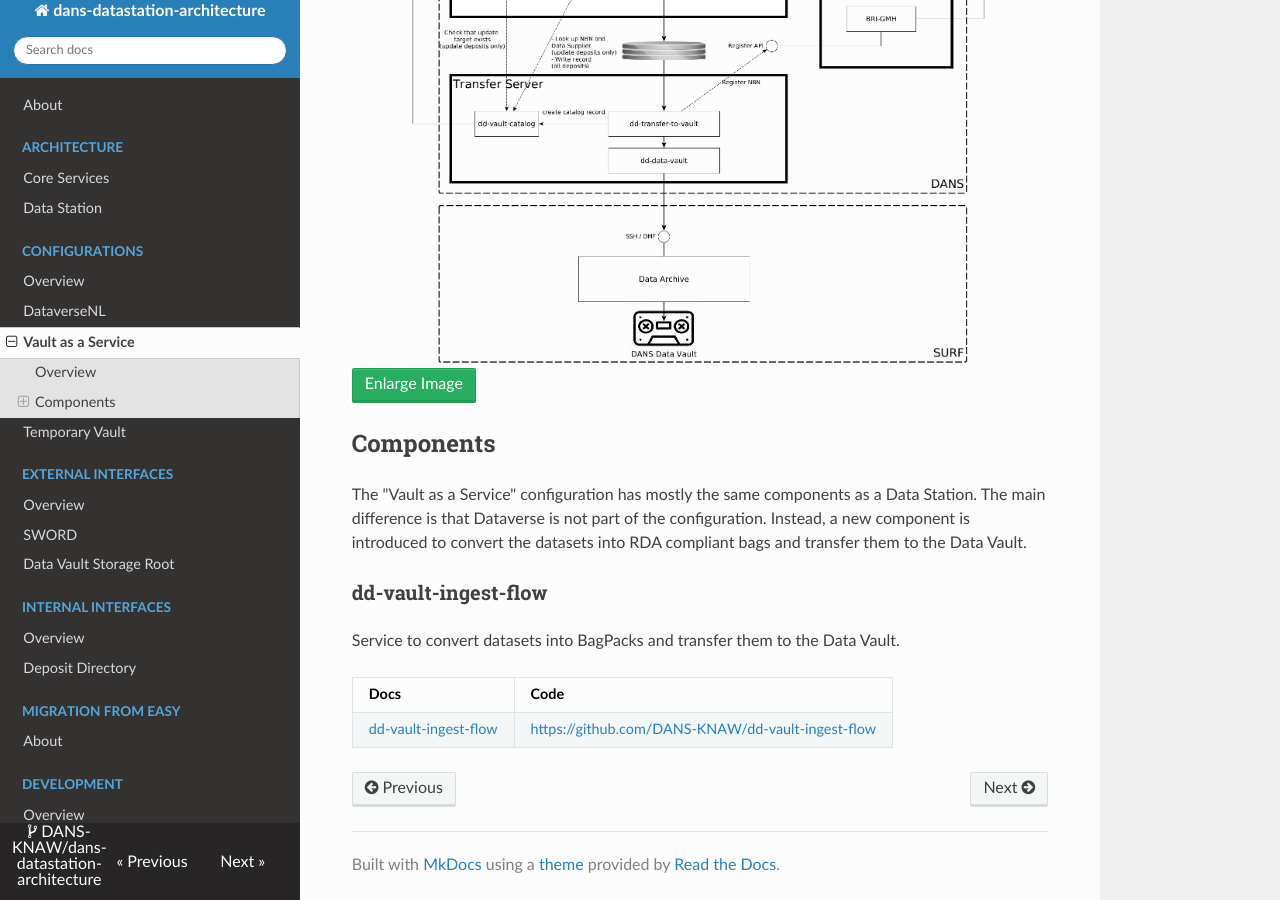
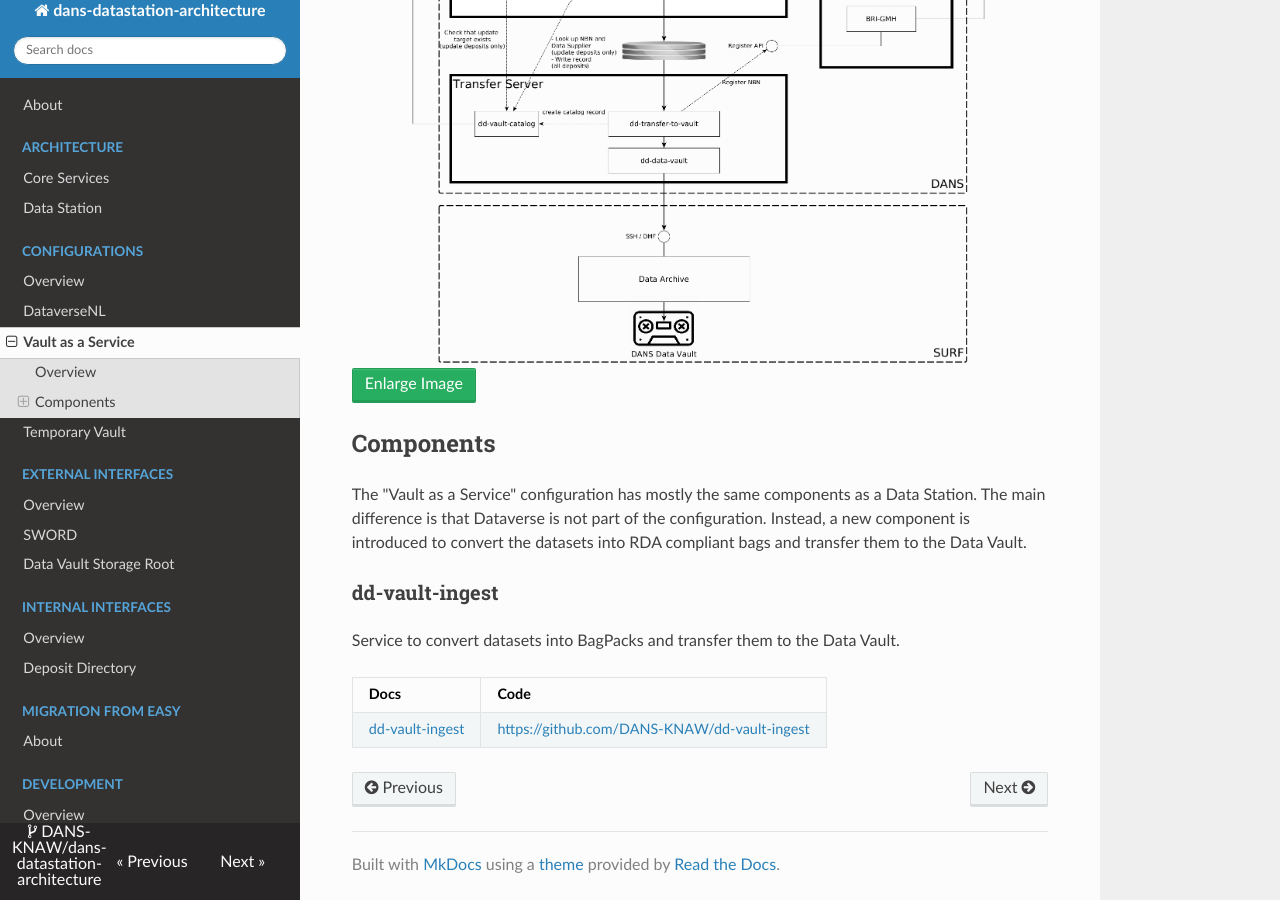
Before and after one commit to DANS-KNAW/dans-datastation-architecture, an MkDocs documentation site: the page built from docs/vaas.md, in a window 1280 px wide and 900 px high, scrolled down 584 px. Built offline with MkDocs 1.6.1, drawn with Linux system fonts in a browser that asks for light colours; nearby versions of some CDN libraries.

Commit message:
Updates in Vault docs

```diff
--- a/docs/vaas.md
+++ b/docs/vaas.md
@@ -18,12 +18,12 @@ The "Vault as a Service" configuration has mostly the same components as a Data
 Dataverse is not part of the configuration. Instead, a new component is introduced to convert the datasets into RDA
 compliant bags and transfer them to the Data Vault.
 
-### dd-vault-ingest-flow
+### dd-vault-ingest
 
 Service to convert datasets into BagPacks and transfer them to the Data Vault.
 
 | Docs                                   | Code                                                                |
 |----------------------------------------|---------------------------------------------------------------------|
-| [dd-vault-ingest-flow]{:target=_blank} | <https://github.com/DANS-KNAW/dd-vault-ingest-flow>{:target=_blank} |
+| [dd-vault-ingest]{:target=_blank} | <https://github.com/DANS-KNAW/dd-vault-ingest>{:target=_blank} |
 
-[dd-vault-ingest-flow]: https://dans-knaw.github.io/dd-vault-ingest-flow/
+[dd-vault-ingest]: https://dans-knaw.github.io/dd-vault-ingest/
```
Also changed, not shown: docs/status.md (+1 -1 lines), 1 other file.
